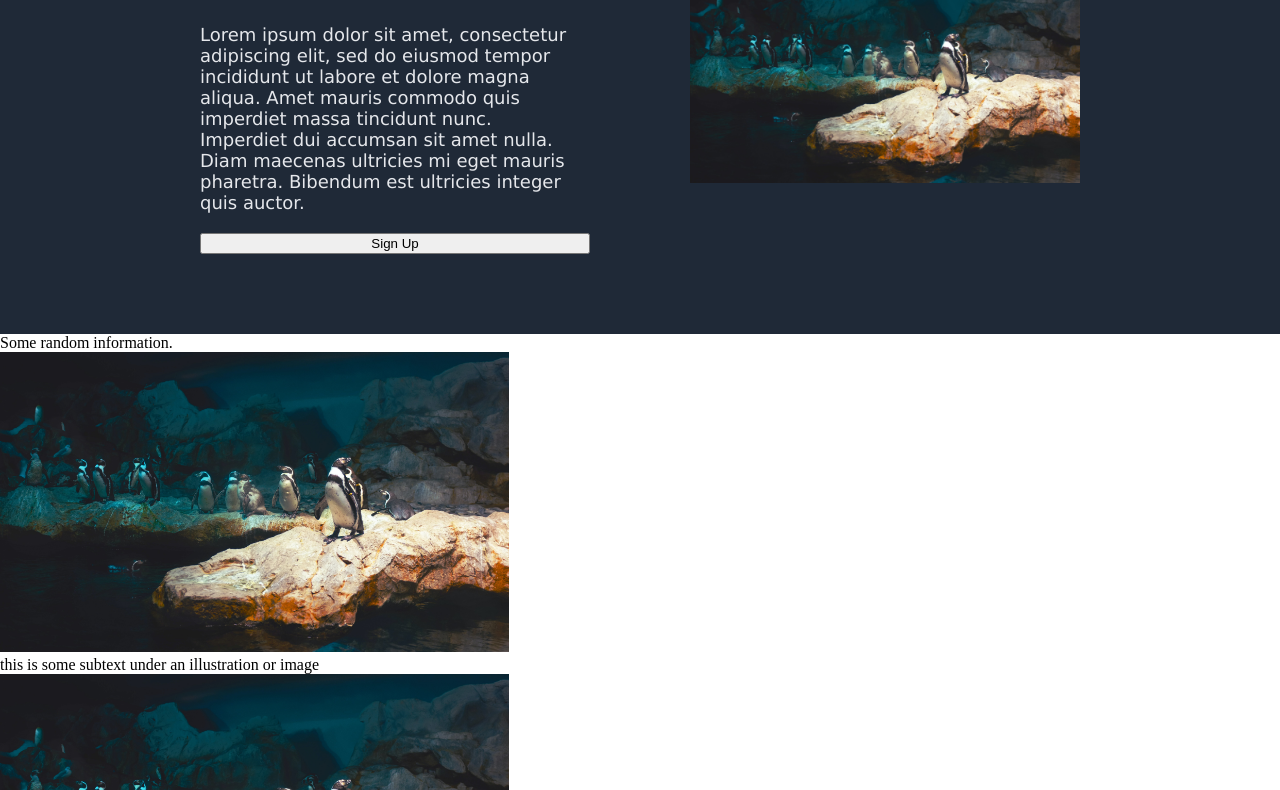
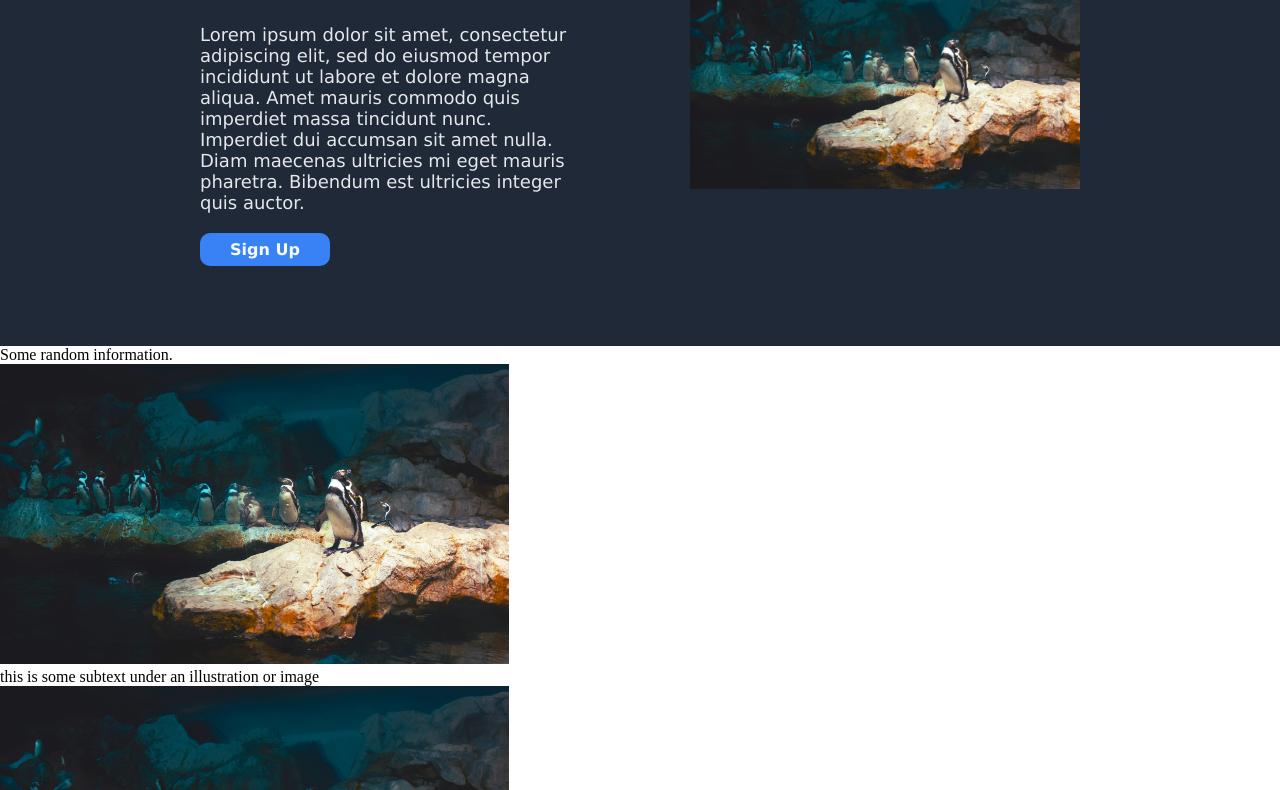
Before and after one commit to asasincreedmc/odin-landing-page, a plain HTML site: page index.html in a window 1280 px wide. Shown: the part 296-1086 px from the top of the page. Drawn offline with Linux system fonts and the light colour scheme.

Commit message:
Style hero sign up button

```diff
--- a/styles.css
+++ b/styles.css
@@ -61,12 +61,14 @@ a{
     margin-left: 200px;
     flex: auto;
     width: 100px;
+    justify-content: space-between
 }
 
 img{
     max-width: 100%;
     max-height: 300px;
     margin-left: auto;
+    flex: auto;
 }
 
 .img-container{
@@ -78,3 +80,21 @@ img{
     align-items: flex-start;
     flex: auto;
 }
+
+.hero-button{
+    max-width: fit-content;
+    padding: 7px 30px 7px 30px;
+    border-radius: 10px;
+    background-color: #3882f6;
+    color: #f9faf8;
+    font-weight: bold;
+    font-size: 16px;
+    font-family: Verdana, Geneva, Tahoma, sans-serif;
+    border: 0px;
+    transition-duration: 0.4s;
+}
+
+.hero-button:hover{
+    background-color: #e5e7eb;
+    color: #3882f6;
+}
```
